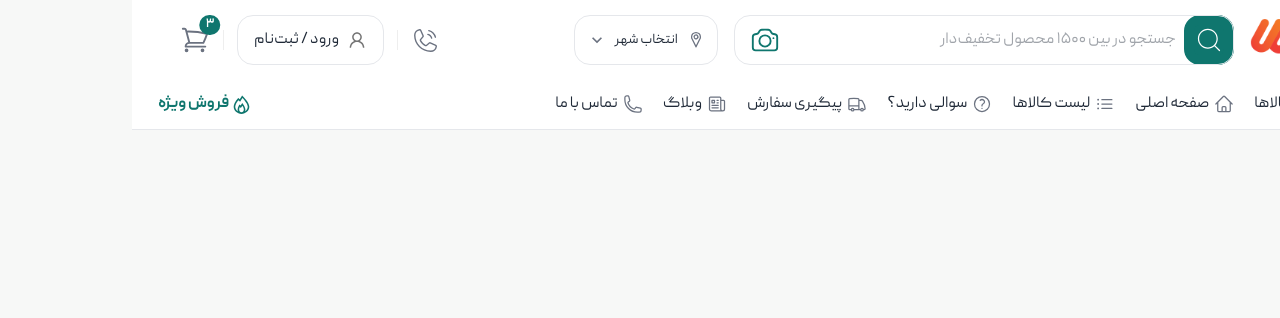
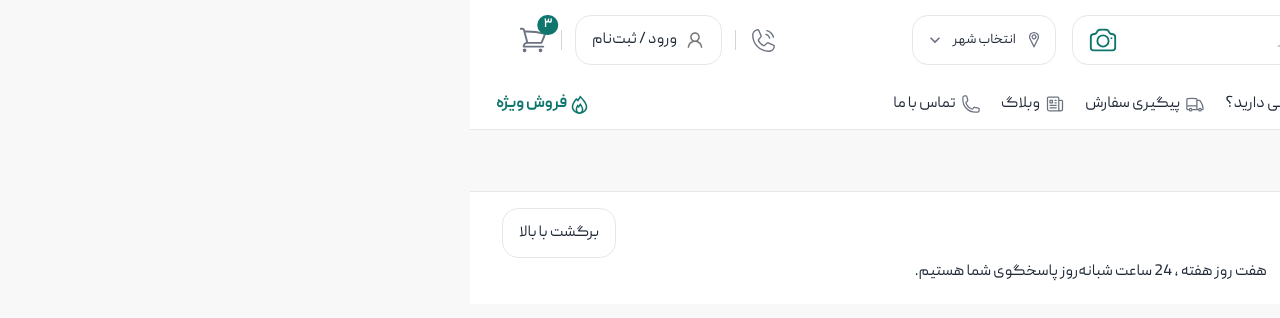
Before and after one commit to devfaf/kalachi-shop, a Next.js app: page / in a window 1280 px wide. Shown: the top 318 px of the page. Built offline with nearby package versions, Linux system fonts and the light colour scheme; what @mui/material-nextjs would draw is missing.

Commit message:
feat: create footer base structure

```diff
--- a/src/app/layout.tsx
+++ b/src/app/layout.tsx
@@ -4,6 +4,7 @@ import { peyda } from "@/styles/fonts";
 import Providers from "@/providers";
 import Header from "@/components/layout/Header/Header"
 import { CssBaseline } from "@mui/material";
+import Footer from "@/components/layout/Footer/Footer";
 
 export const metadata: Metadata = {
   title: "فروشگاه اینترنتی کالاچی",
@@ -19,11 +20,12 @@ export default function RootLayout({ children }: LayoutProps<"/">) {
     >
       <body>
         <Providers>
-          <Header/>
+          <Header />
           <main>
             <CssBaseline />
             {children}
           </main>
+          <Footer />
         </Providers>
       </body>
     </html>
--- /dev/null
+++ b/src/components/common/AppButton.tsx
@@ -0,0 +1,49 @@
+import { Button } from "@mui/material";
+import type { ButtonProps } from "@mui/material";
+import { navButtonSx } from "../layout/Navigation/style/navButtonStyle";
+
+const AppButton = (props: ButtonProps) => {
+  return (
+    <Button
+      {...props}
+            sx={{
+                ...navButtonSx,
+                height: 50,
+                fontSize: 16,
+                borderRadius: 2,
+
+                border: {
+                    xs: "none",
+                    md: "1px solid",
+                },
+
+                borderColor: {
+                    md: "divider",
+                },
+
+                minWidth: {
+                    xs: 40,
+                    md: "auto",
+                },
+
+                px: {
+                    xs: 1,
+                    md: 2,
+                },
+
+                "& .MuiButton-startIcon": {
+                    margin: 0,
+                },
+
+                "& .MuiButton-endIcon": {
+                    display: {
+                        xs: "none",
+                        md: "inline-flex",
+                    },
+                },
+            }}
+    />
+  );
+};
+
+export default AppButton;
--- /dev/null
+++ b/src/components/common/DistanceLine.tsx
@@ -0,0 +1,14 @@
+import { Box } from "@mui/material"
+const DistanceLine = () => {
+    return (
+
+        <Box
+            sx={{
+                bgcolor: "#d7d4d4",
+                width: "1px",
+                height: "20px",
+                margin: "5px"
+            }} />
+    )
+}
+export default DistanceLine
--- a/src/components/layout/Footer/Footer.tsx
+++ b/src/components/layout/Footer/Footer.tsx
@@ -0,0 +1,22 @@
+
+import { Box } from "@mui/material"
+import FooterContacts from "./FooterContacts"
+
+const Footer = () => {
+    return (
+        <footer>
+            <Box
+                sx={{
+                    py: 2,
+                    px: 4,
+                    bgcolor: "background.paper",
+                    borderTop: "1px solid #E5E7EB",
+
+                }}
+            >
+                <FooterContacts />
+            </Box>
+        </footer>
+    )
+}
+export default Footer
--- /dev/null
+++ b/src/components/layout/Footer/FooterContacts.tsx
@@ -0,0 +1,59 @@
+import { Box } from "@mui/material"
+import Logo from "../Header/Logo"
+import AppButton from "@/components/common/AppButton"
+import DistanceLine from "@/components/common/DistanceLine"
+const FooterContacts = () => {
+    return (
+        <Box>
+            <Box
+                sx={{
+                    display: "flex",
+                    justifyContent: "space-between",
+                }}
+            >
+                <Logo />
+                <AppButton>
+                    برگشت با بالا
+                </AppButton>
+            </Box>
+            <Box
+                sx={{
+                    display: "flex",
+                    gap: 1,
+                }}
+            >
+                <Box>
+                    <Box component={"span"}
+                        sx={{
+                            color: "text.secondary"
+                        }}
+                    >
+                        شماره تماس:
+                    </Box>
+                    <Box component={"span"}>
+                        061-535-10225
+                    </Box>
+                </Box>
+                <DistanceLine />
+                <Box>
+                    <Box component={"span"}
+                        sx={{
+                            color: "text.secondary"
+                        }}
+                    >
+                        آدرس ایمیل:
+                    </Box>
+                    <Box component={"span"}>
+
+                        info@parskala.com
+                    </Box>
+                </Box>
+                <DistanceLine />
+                <Box>
+                    هفت روز هفته ، 24 ساعت شبانه‌روز پاسخگوی شما هستیم.
+                </Box>
+            </Box>
+        </Box>
+    )
+}
+export default FooterContacts
--- a/src/components/layout/Header/Header.tsx
+++ b/src/components/layout/Header/Header.tsx
@@ -8,12 +8,11 @@ import Auth from "./Auth";
 import Cart from "./Cart";
 import Navigation from "../Navigation/Navigation";
 import MobileHeader from "./MobileMenu/MobileHeader";
-import { HiOutlineBars3 } from "react-icons/hi2";
+import DistanceLine from "@/components/common/DistanceLine";
 
 import {
   AppBar,
   Box,
-  IconButton,
   Toolbar,
 } from "@mui/material";
 
@@ -27,9 +26,9 @@ const Header = () => {
         bgcolor: "background.paper",
         color: "text.primary",
         borderBottom: "1px solid #E5E7EB",
-        pb:{
-          xs:2,
-          md:0,
+        pb: {
+          xs: 2,
+          md: 0,
         }
       }}
     >
@@ -74,23 +73,11 @@ const Header = () => {
         >
 
           <Contact />
-          <Box
-            sx={{
-              bgcolor: "#eee",
-              width: "1px",
-              height: "20px",
-              margin: "5px"
-            }} />
+          <DistanceLine />
 
           <Auth />
 
-          <Box
-            sx={{
-              bgcolor: "#eee",
-              width: "1px",
-              height: "20px",
-              margin: "5px"
-            }} />
+          <DistanceLine />
 
           <Cart />
         </Box>
```
Also changed, not shown: src/components/layout/Footer/FooterLinks.tsx (added), src/components/layout/Footer/FooterSocials.tsx (added), src/components/layout/Footer/footerData.tsx (added).
